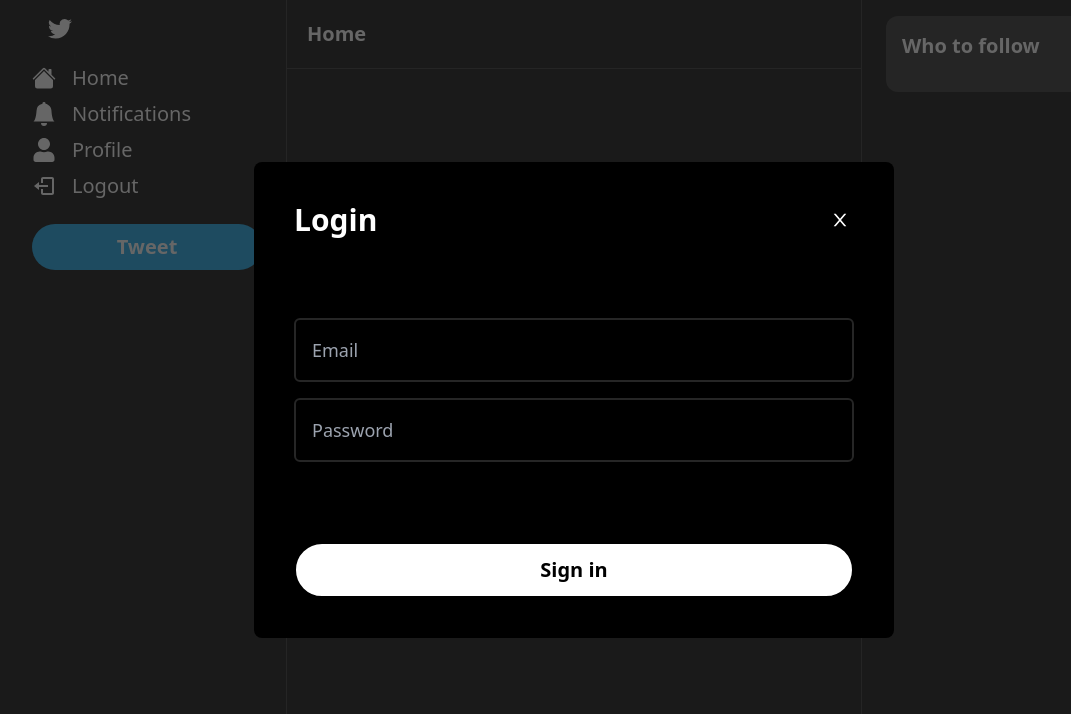
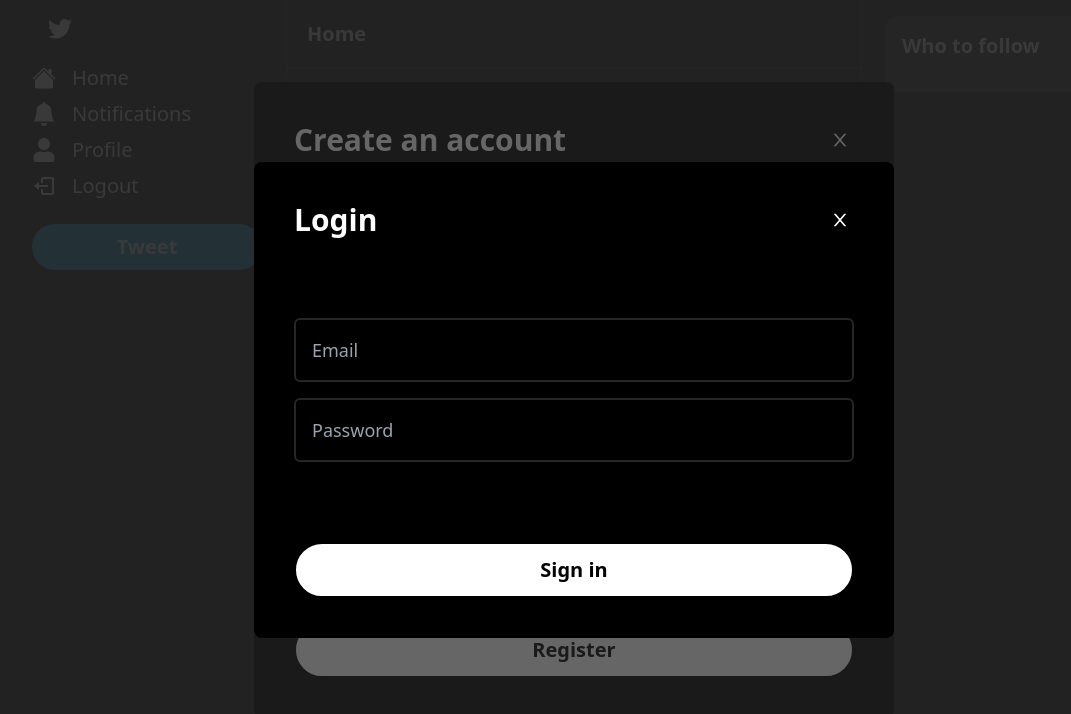
Before and after one commit to Tayrika/twitter-clone, a Next.js app: page / in a window 1280 px wide. Shown: the top 714 px of the page, without its empty margins (66-1137 px from the left). Built offline with nearby package versions, Linux system fonts and the light colour scheme.

Commit message:
Create register modal

```diff
--- /dev/null
+++ b/components/modals/RegisterModal.tsx
@@ -0,0 +1,72 @@
+import useLoginModal from "@/hooks/useLoginModal";
+import { useCallback, useState } from "react";
+import Input from "../Input";
+import Modal from "../Modal";
+import useRegisterModal from "@/hooks/useRegisterModal";
+
+const RegisterModal = () => {
+  const loginModal = useLoginModal();
+  const registerModal = useRegisterModal();
+
+  const [email, setEmail] = useState('');
+  const [password, setPassword] = useState('');
+  const [name, setName] = useState('');
+  const [username, setUsername] = useState('');
+  const [isLoading, setIsLoading] = useState(false);
+
+  const onSubmit = useCallback(async () => {
+    try {
+      setIsLoading(true);
+      // TODO ADD REGISTER AND LOGIN
+
+      registerModal.onClose();
+    } catch (error) {
+      console.log(error);
+    } finally {
+      setIsLoading(false);
+    }
+  }, [loginModal]);
+
+  const bodyContent = (
+    <div className="flex flex-col gap-4">
+      <Input
+        placeholder="Email"
+        onChange={(e) => setEmail(e.target.value)}
+        value={email}
+        disabled={isLoading}
+      />
+      <Input
+        placeholder="Name"
+        onChange={(e) => setName(e.target.value)}
+        value={name}
+        disabled={isLoading}
+      />
+      <Input
+        placeholder="Username"
+        onChange={(e) => setUsername(e.target.value)}
+        value={username}
+        disabled={isLoading}
+      />
+      <Input
+        placeholder="Password"
+        onChange={(e) => setPassword(e.target.value)}
+        value={password}
+        disabled={isLoading}
+      />
+    </div>
+  )
+
+  return (
+    <Modal
+      disabled={isLoading}
+      isOpen={registerModal.isOpen}
+      title="Create an account"
+      actionLabel="Register"
+      onClose={registerModal.onClose}
+      onSubmit={onSubmit}
+      body={bodyContent}
+    />
+   );
+}
+
+export default RegisterModal;
--- /dev/null
+++ b/hooks/useRegisterModal.ts
@@ -0,0 +1,15 @@
+import { create } from "zustand";
+
+interface RegisterModalStore {
+  isOpen: boolean;
+  onOpen: () => void;
+  onClose: () => void;
+};
+
+const useRegisterModal = create<RegisterModalStore>((set) => ({
+  isOpen: true,
+  onOpen: () => set({ isOpen: true }),
+  onClose: () => set({ isOpen: false }),
+}));
+
+export default useRegisterModal;
--- a/pages/_app.tsx
+++ b/pages/_app.tsx
@@ -1,11 +1,13 @@
 import Layout from '@/components/Layout'
 import LoginModal from '@/components/modals/LoginModal'
+import RegisterModal from '@/components/modals/RegisterModal'
 import '@/styles/globals.css'
 import type { AppProps } from 'next/app'
 
 export default function App({ Component, pageProps }: AppProps) {
   return (
     <>
+      <RegisterModal />
       <LoginModal />
       <Layout>
         <Component {...pageProps} />
```
